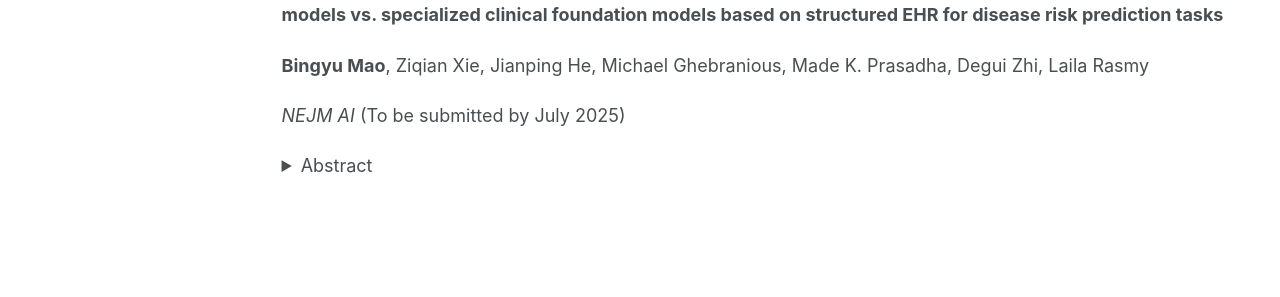
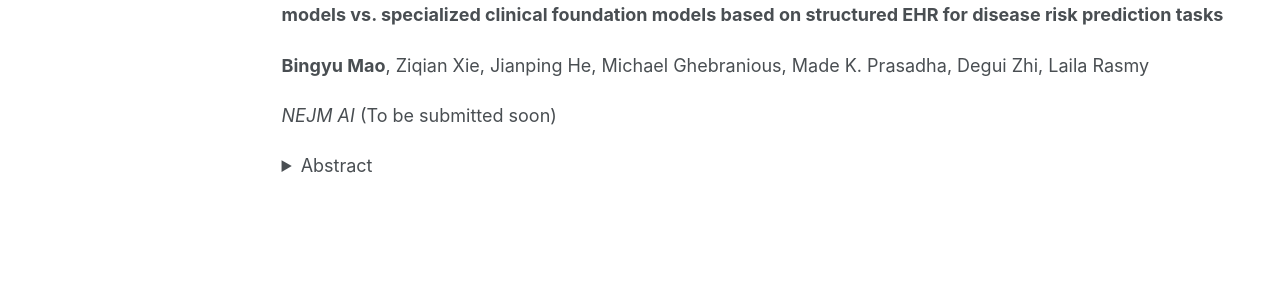
Before and after one commit to BingyuMao/BingyuMao.github.io, a Jekyll site: the page built from _pages/publications.md, in a window 1280 px wide. Shown: the part 1601-1898 px from the top of the page. Built offline with Jekyll 4.4.1, drawn with Linux system fonts in a browser that asks for light colours.

Commit message:
Update publications.md

```diff
--- a/_pages/publications.md
+++ b/_pages/publications.md
@@ -94,7 +94,7 @@ Model-informed drug development (MIDD) plays an important role in pharmacometric
 
 **Bingyu Mao**, Ziqian Xie, Jianping He, Michael Ghebranious, Made K. Prasadha, Degui Zhi, Laila Rasmy
 
-*NEJM AI* (To be submitted by July 2025)
+*NEJM AI* (To be submitted soon)
 
   <details>
   <summary>Abstract</summary>
```
